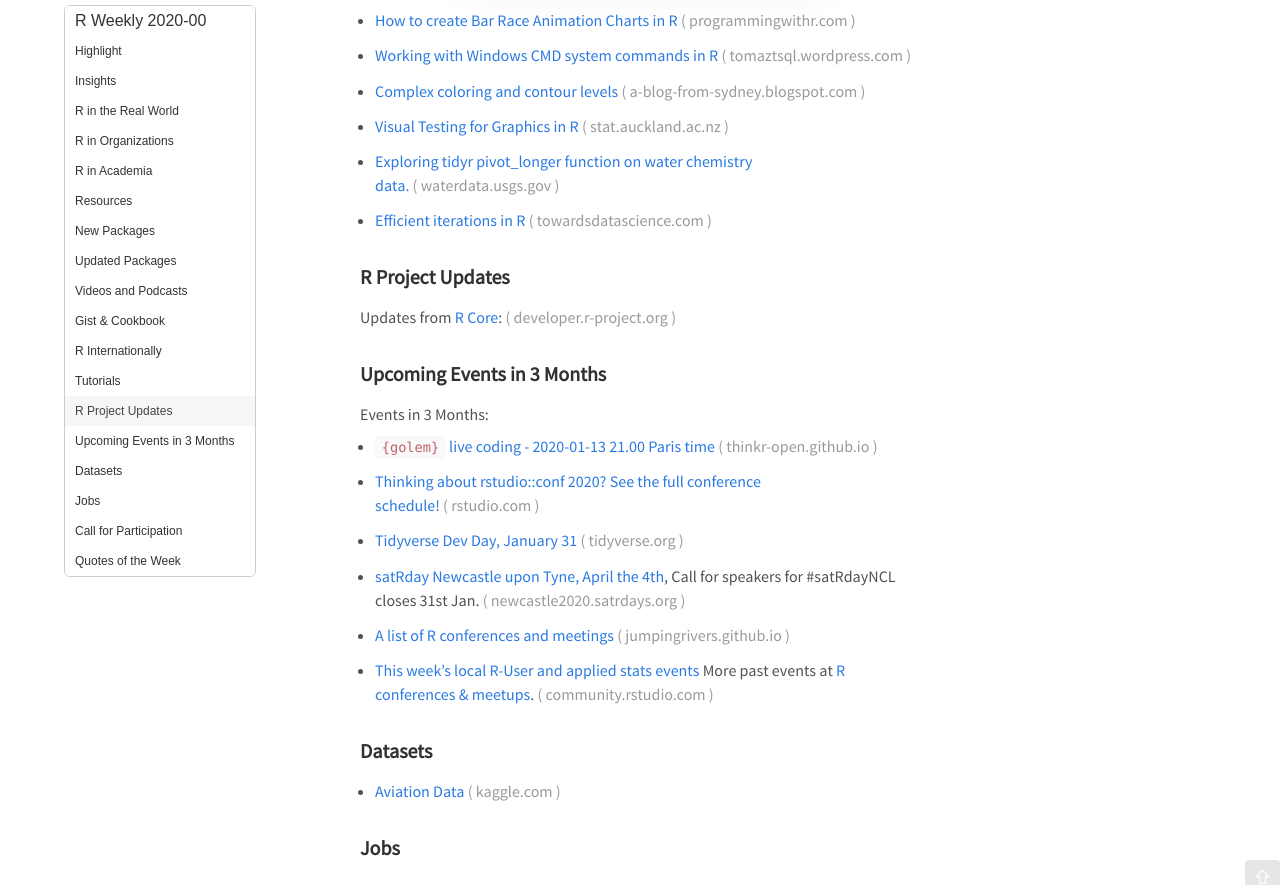
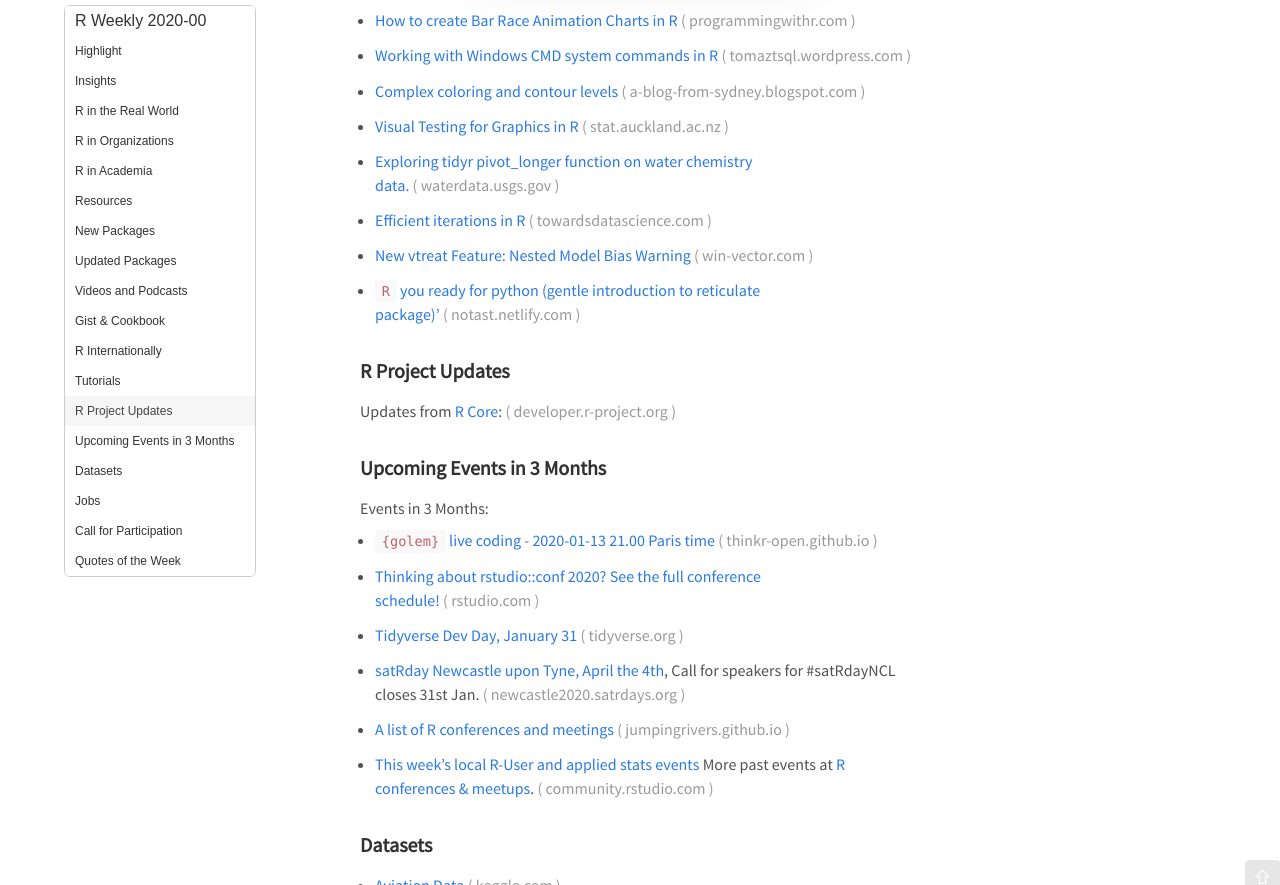
Before and after one commit to rweekly/rweekly.org, a Jekyll site: the page built from draft.md, in a window 1280 px wide and 900 px high, scrolled down 3265 px, cut to the strip 15-900 px from the top of the window. Built offline with Jekyll 4.4.1, drawn with Linux system fonts in a browser that asks for light colours; emoji names are drawn with the system emoji font; comment, search, counter and statistics services are not loaded.

Commit message:
Draft: 2020-02

```diff
--- a/draft.md
+++ b/draft.md
@@ -122,6 +122,10 @@ Release Date: 2020-01-13
 
 + [Efficient iterations in R](https://towardsdatascience.com/iterate-your-r-code-efficiently-3c621998eaea)
 
++ [New vtreat Feature: Nested Model Bias Warning](http://www.win-vector.com/blog/2020/01/new-vtreat-feature-nested-model-bias-warning/)
+
++ [`R` you ready for python (gentle introduction to reticulate package)'](https://notast.netlify.com/post/r-you-ready-for-python-gentle-introduction-to-reticulate-package/)
+
 <!--<div class="post-more-begin></div><div class="post-more-end"></div>-->
 
 ###  R Project Updates
```
